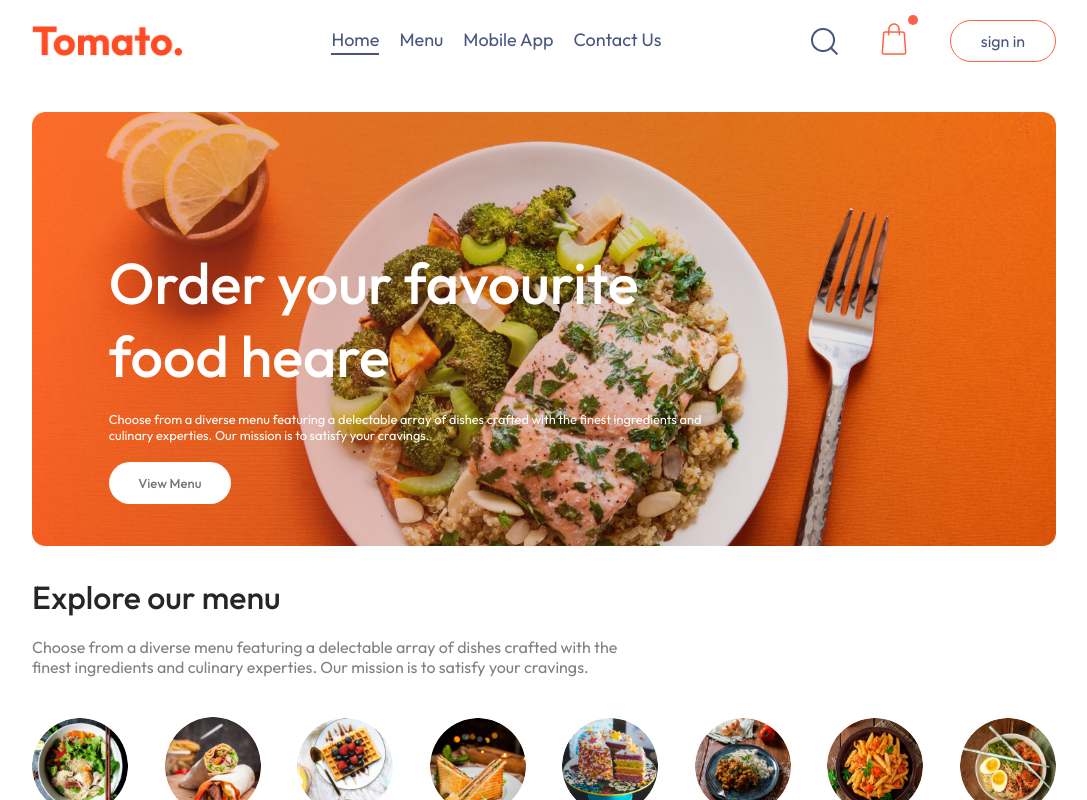
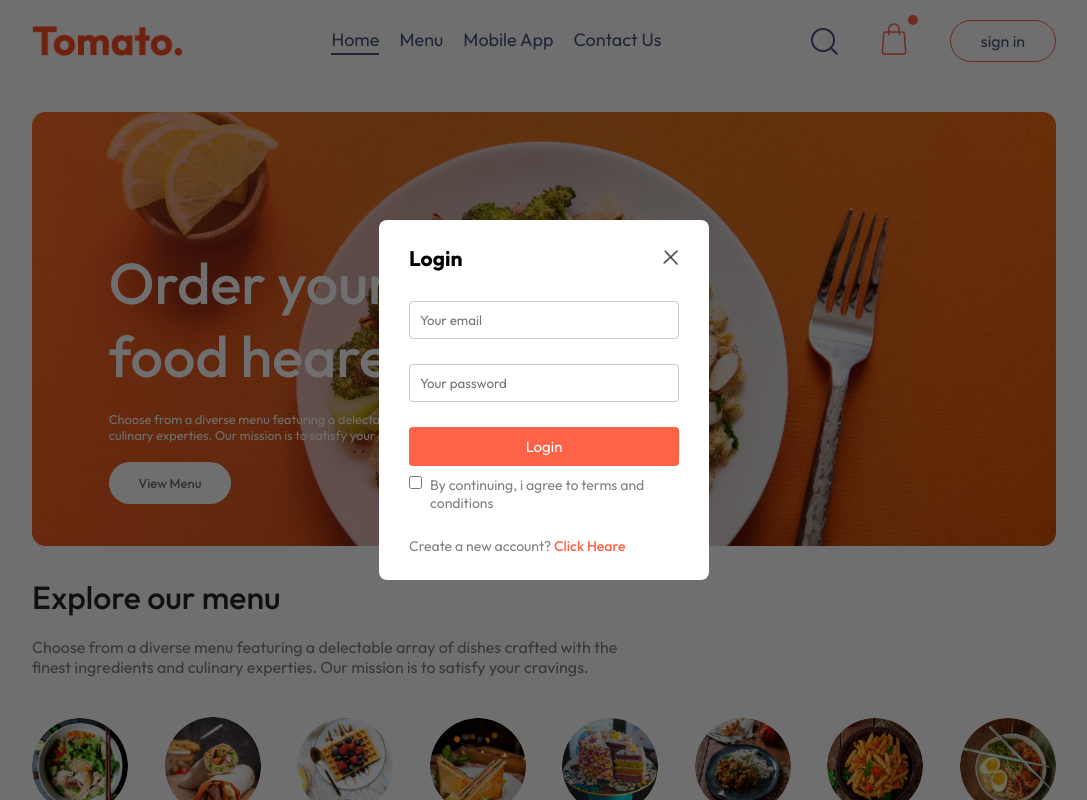
Before and after one commit to k-nishan/food-delivery-app, a React (Vite) app in the folder frontend/: page / in a window 1280 px wide. Both pictures are taken after a click on the button "sign in". Shown: the top 800 px of the page, without its empty margins (96-1183 px from the left). Built offline with nearby package versions, Linux system fonts and the light colour scheme.

Commit message:
popup sigin in form

```diff
--- a/frontend/src/App.jsx
+++ b/frontend/src/App.jsx
@@ -4,13 +4,19 @@
 import Cart from './pages/Cart/Cart'
 import PlaceOrder from './pages/PlaceOrder/PlaceOrder'
 import Footer from './components/Footer/Footer'
+import { useState } from 'react'
+import LoginPopup from './components/LoginPopup/LoginPopup'
 
 
 const App = () => {
+
+  const [showLogin, setShowLogin] = useState(false)
+
   return (
     <>
+    {showLogin ? <LoginPopup setShowLogin={setShowLogin}/> : <></>}
     <div className='app'>
-      <Navbar />
+      <Navbar setShowLogin={setShowLogin}/>
       <Routes>
         <Route path='/' element={<Home />}/>
         <Route path='/cart' element={<Cart />}/>
--- /dev/null
+++ b/frontend/src/components/LoginPopup/LoginPopup.css
@@ -0,0 +1,74 @@
+.login-popup {
+    position: absolute;
+    z-index: 1;
+    width: 100%;
+    height: 100%;
+    background-color: #00000090;
+    display: grid;
+}
+
+.login-popup-container{
+    place-self: center;
+    width: max(23vw, 330px);
+    color: #808080;
+    background-color: white;
+    display: flex;
+    flex-direction: column;
+    gap: 25px;
+    padding: 25px 30px;
+    border-radius: 8px;
+    font-size: 14px;
+    animation: fadeIn 0.5s;
+}
+
+.login-popup-title {
+    display: flex;
+    justify-content: space-between;
+    align-items: center;
+    color: black;
+}
+
+.login-popup-title img {
+    width: 16px;
+    cursor: pointer;
+}
+
+.login-popup-inputs {
+    display: flex;
+    flex-direction: column;
+    gap: 20px;
+}
+
+.login-popup-inputs input{
+    outline: none;
+    border: 1px solid #c9c9c9;
+    padding: 10px;
+    border-radius: 4px;
+}
+
+.login-popup-container button {
+    border: none;
+    padding: 10px;
+    border-radius: 4px;
+    color: white;
+    background-color: tomato;
+    font-size: 15px;
+    cursor: pointer;
+}
+
+.login-popup-condition{
+    display: flex;
+    align-items: start;
+    gap: 8px;
+    margin-top: -15px;
+}
+
+.login-popup-inputs input {
+    margin-top: 5px;
+}
+
+.login-popup p span {
+    color: tomato;
+    font-weight: 500;
+    cursor: pointer;
+}
--- /dev/null
+++ b/frontend/src/components/LoginPopup/LoginPopup.jsx
@@ -0,0 +1,48 @@
+import React, { useState } from "react";
+import "./LoginPopup.css";
+import { assets } from "../../assets/assets";
+
+const LoginPopup = ({ setShowLogin }) => {
+  const [currentState, setCurrentState] = useState("Login");
+  return (
+    <div className='login-popup'>
+      <form className='login-popup-container'>
+        <div className='login-popup-title'>
+          <h2>{currentState}</h2>
+          <img
+            onClick={() => setShowLogin(false)}
+            src={assets.cross_icon}
+            alt=''
+          />
+        </div>
+        <div className='login-popup-inputs'>
+          {currentState === "Login" ? (
+            <></>
+          ) : (
+            <input type='text' placeholder='Your full name' required />
+          )}
+          <input type='email' placeholder='Your email' required />
+          <input type='password' placeholder='Your password' required />
+        </div>
+        <button>
+          {currentState === "Sign Up" ? "Create Account" : "Login"}
+        </button>
+        <div className='login-popup-condition'>
+          <input type='checkbox' required />
+          <p>By continuing, i agree to terms and conditions</p>
+        </div>
+        {currentState === "Login" ? (
+          <p>
+            Create a new account? <span onClick={() => setCurrentState('Sign Up')}>Click Heare</span>
+          </p>
+        ) : (
+          <p>
+            Already have account? <span onClick={() => setCurrentState('Login')}>Login heare</span>
+          </p>
+        )}
+      </form>
+    </div>
+  );
+};
+
+export default LoginPopup;
--- a/frontend/src/components/Navbar/Navbar.jsx
+++ b/frontend/src/components/Navbar/Navbar.jsx
@@ -1,31 +1,54 @@
-import React, { useState } from 'react'
-import './Navbar.css'
-import {assets} from '../../assets/assets'
-import { Link } from 'react-router-dom';
+import React, { useState } from "react";
+import "./Navbar.css";
+import { assets } from "../../assets/assets";
+import { Link } from "react-router-dom";
 
-const navbar = () => {
-
+const navbar = ({ setShowLogin }) => {
   const [menu, setMenu] = useState("home");
 
   return (
     <div className='navbar'>
-      <img src={assets.logo} alt="logo" className="logo" />
-      <ul className="navbar-menu">
-        <Link to='/' onClick={() => setMenu("home")} className={menu==="home"? "active": ""}>Home</Link>
-        <a href='#explore-menu' onClick={() => setMenu("menu")}className={menu==="menu"?"active": ""}>Menu</a>
-        <a href='#app-download' onClick={() => setMenu("mobile-app")} className={menu==="mobile-app"?"active": ""}>Mobile App</a>
-        <a href='#footer' onClick={() => setMenu("contact-us")} className={menu==="contact-us"?"active": ""}>Contact Us</a>
+      <img src={assets.logo} alt='logo' className='logo' />
+      <ul className='navbar-menu'>
+        <Link
+          to='/'
+          onClick={() => setMenu("home")}
+          className={menu === "home" ? "active" : ""}
+        >
+          Home
+        </Link>
+        <a
+          href='#explore-menu'
+          onClick={() => setMenu("menu")}
+          className={menu === "menu" ? "active" : ""}
+        >
+          Menu
+        </a>
+        <a
+          href='#app-download'
+          onClick={() => setMenu("mobile-app")}
+          className={menu === "mobile-app" ? "active" : ""}
+        >
+          Mobile App
+        </a>
+        <a
+          href='#footer'
+          onClick={() => setMenu("contact-us")}
+          className={menu === "contact-us" ? "active" : ""}
+        >
+          Contact Us
+        </a>
       </ul>
-      <div className="navbar-right">
-        <img src={assets.search_icon} alt='search-icon'/>
-        <div className="navbar-bag-icon">
-            <img src={assets.bag_icon}/>
-            <div className="dot"></div>
+      <div className='navbar-right'>
+        <img src={assets.search_icon} alt='search-icon' />
+        <div className='navbar-bag-icon'>
+          <img src={assets.bag_icon} />
+          <div className='dot'></div>
         </div>
-        <button>sign in</button>
+        <button onClick={() => setShowLogin(true)}>sign in</button>
       </div>
     </div>
-  )
-}
+  );
+};
 
-export default navbar
+export default navbar;
```
